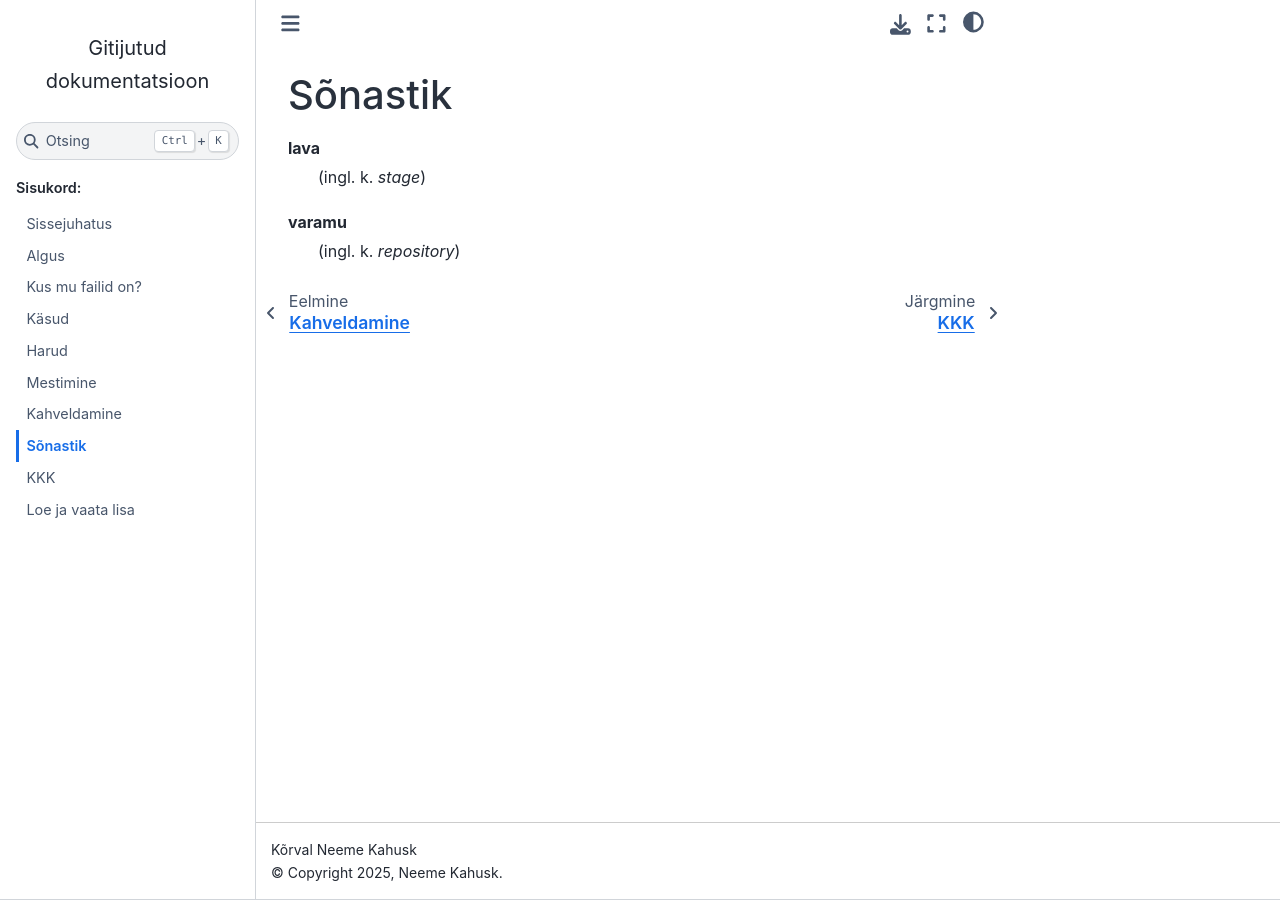
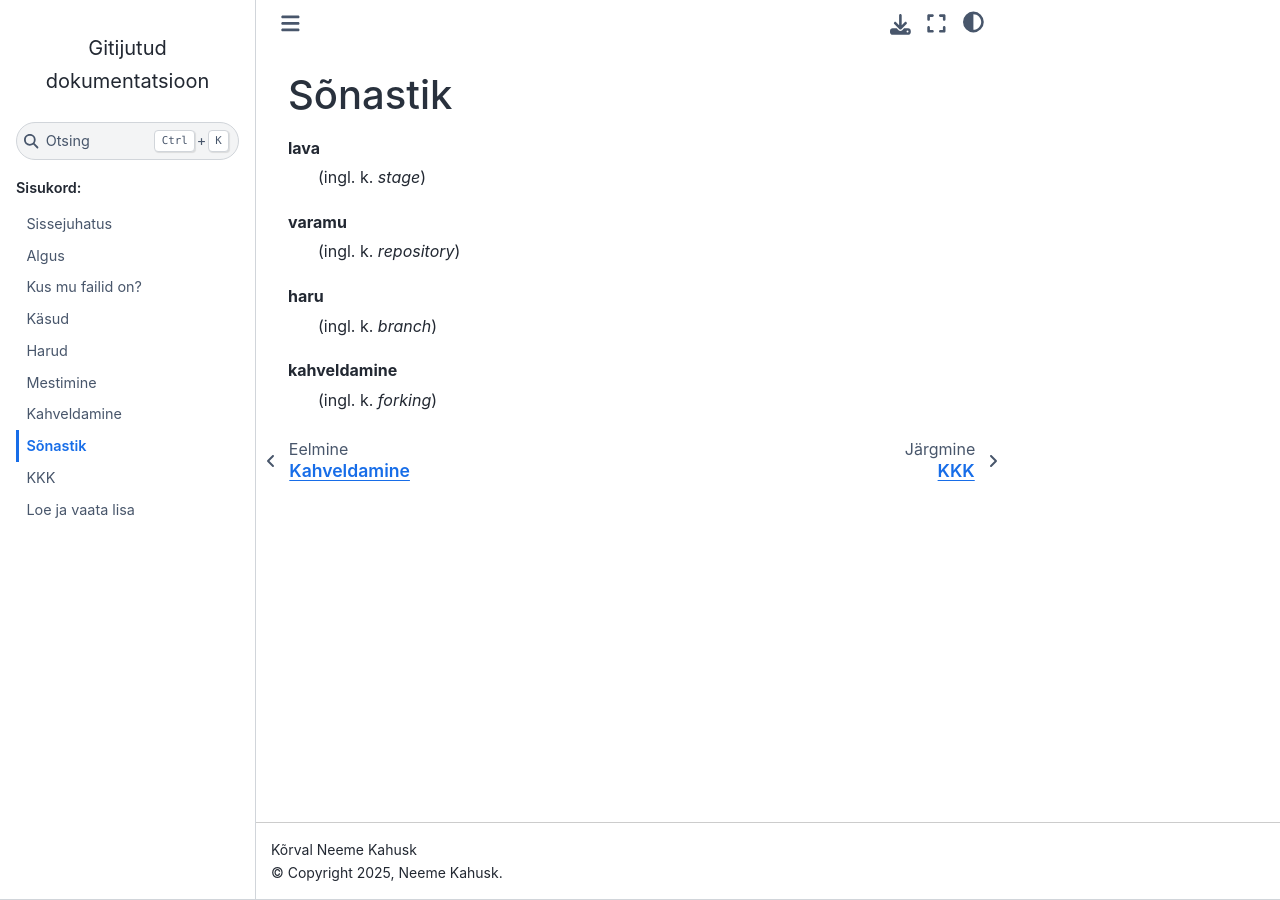
Before and after one commit to nemeek/gitijutud, a Sphinx documentation site: the page built from docs/glossary.rst, in a window 1280 px wide. Built offline with Sphinx 7.4.7 and the Sphinx Book theme 1.1.4, drawn with Linux system fonts in a browser that asks for light colours.

Commit message:
glossary sortimisega

```diff
--- a/docs/glossary.rst
+++ b/docs/glossary.rst
@@ -1,8 +1,17 @@
 Sõnastik
 ========
+
+.. glossary::
+   :sorted:
 
 lava
     (ingl. k. *stage*)
 
 varamu
     (ingl. k. *repository*)
+
+haru
+    (ingl. k. *branch*)
+
+kahveldamine
+    (ingl. k. *forking*)
```
